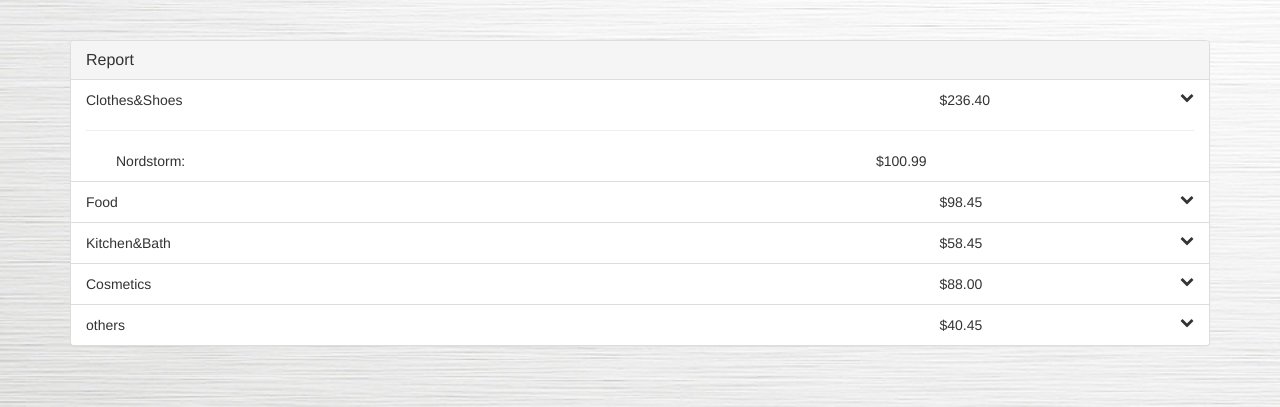
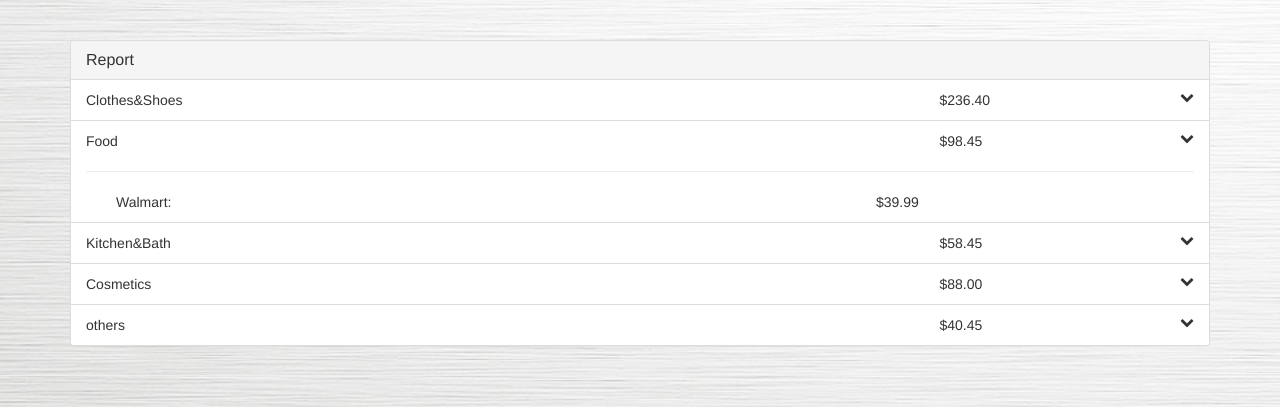
Before and after one commit to Snowna/Package, a Django app: page /package/report/ in a window 1280 px wide, after a click that opens the changed part. Shown: the part 52-459 px from the top of the page. Run offline with Django 3.2, Linux system fonts and the light colour scheme; a user stored in the database is signed in; some libraries are stand-ins or nearby versions.

Commit message:
function

```diff
--- a/package/templates/package/report.html
+++ b/package/templates/package/report.html
@@ -31,14 +31,14 @@
                     </div>
                 </li>
                 <li class="list-group-item">
-                    <div class="row toggle" id="dropdown-detail-2" data-toggle="detail-2">
+                    <div class="row toggle" id="dropdown-detail-3" data-toggle="detail-3">
                         <div class="col-xs-9">
                             Food
                         </div>
                         <div class="col-xs-1">$98.45</div>
                         <div class="col-xs-2"><i class="fa fa-chevron-down pull-right"></i></div>
                     </div>
-                    <div id="detail-2">
+                    <div id="detail-3">
                         <hr>
                         <div class="container">
                             <div class="fluid-row">
@@ -53,14 +53,14 @@
                     </div>
                 </li>
                 <li class="list-group-item">
-                    <div class="row toggle" id="dropdown-detail-2" data-toggle="detail-2">
+                    <div class="row toggle" id="dropdown-detail-4" data-toggle="detail-4">
                         <div class="col-xs-9">
                             Kitchen&Bath
                         </div>
                         <div class="col-xs-1">$58.45</div>
                         <div class="col-xs-2"><i class="fa fa-chevron-down pull-right"></i></div>
                     </div>
-                    <div id="detail-2">
+                    <div id="detail-4">
                         <hr>
                         <div class="container">
                             <div class="fluid-row">
@@ -75,14 +75,14 @@
                     </div>
                 </li>
                 <li class="list-group-item">
-                    <div class="row toggle" id="dropdown-detail-2" data-toggle="detail-2">
+                    <div class="row toggle" id="dropdown-detail-5" data-toggle="detail-5">
                         <div class="col-xs-9">
                             Cosmetics
                         </div>
                         <div class="col-xs-1">$88.00</div>
                         <div class="col-xs-2"><i class="fa fa-chevron-down pull-right"></i></div>
                     </div>
-                    <div id="detail-2">
+                    <div id="detail-5">
                         <hr>
                         <div class="container">
                             <div class="fluid-row">
@@ -97,14 +97,14 @@
                     </div>
                 </li>
                 <li class="list-group-item">
-                    <div class="row toggle" id="dropdown-detail-2" data-toggle="detail-2">
+                    <div class="row toggle" id="dropdown-detail-6" data-toggle="detail-6">
                         <div class="col-xs-9">
                             others
                         </div>
                         <div class="col-xs-1">$40.45</div>
                         <div class="col-xs-2"><i class="fa fa-chevron-down pull-right"></i></div>
                     </div>
-                    <div id="detail-2">
+                    <div id="detail-6">
                         <hr>
                         <div class="container">
                             <div class="fluid-row">
--- a/package/templates/package/result.html
+++ b/package/templates/package/result.html
@@ -9,7 +9,7 @@
                 <div class="panel panel-primary">
                     <div class="panel-heading">
                         <h3 class="panel-title">
-                            Panel with list and no body</h3>
+                            Tracking Detail</h3>
                     </div>
                     <ul class="list-group">
                         <a href="#" class="list-group-item">
--- a/package/views.py
+++ b/package/views.py
@@ -183,7 +183,7 @@
     else:
         package = Package.objects.get(pk=package_id)
         h = {'Content-type': 'application/json', 'api-key': '+jL8YZ7kPZRgU4oRErWl7du+1jrmZKZA3ME45u41XA0'}
-        url = 'https://api.shipengine.com/v1/tracking?carrier_code=ups&tracking_number=1ZE2Y229P218333126'
+        url = 'https://api.shipengine.com/v1/tracking?carrier_code=ups&tracking_number='+package.tracking_num
         r = requests.get(url, headers=h)
         txt = 'D:\\trackTest.txt'
         f = open(txt, "w+")
```
Also changed, not shown: package/templates/package/index_v.html (+8 -8 lines), db.sqlite3.
